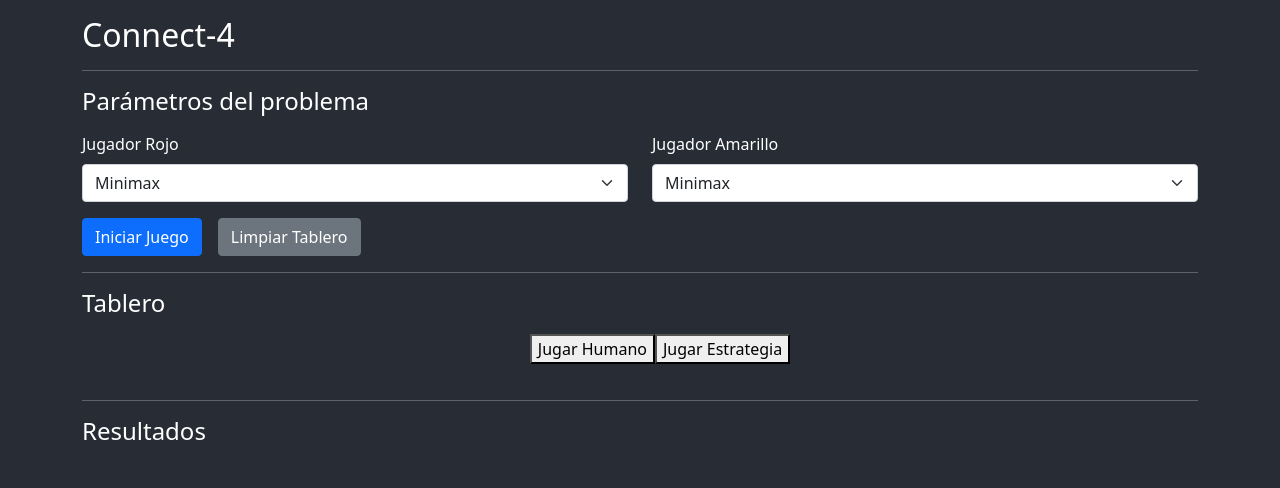
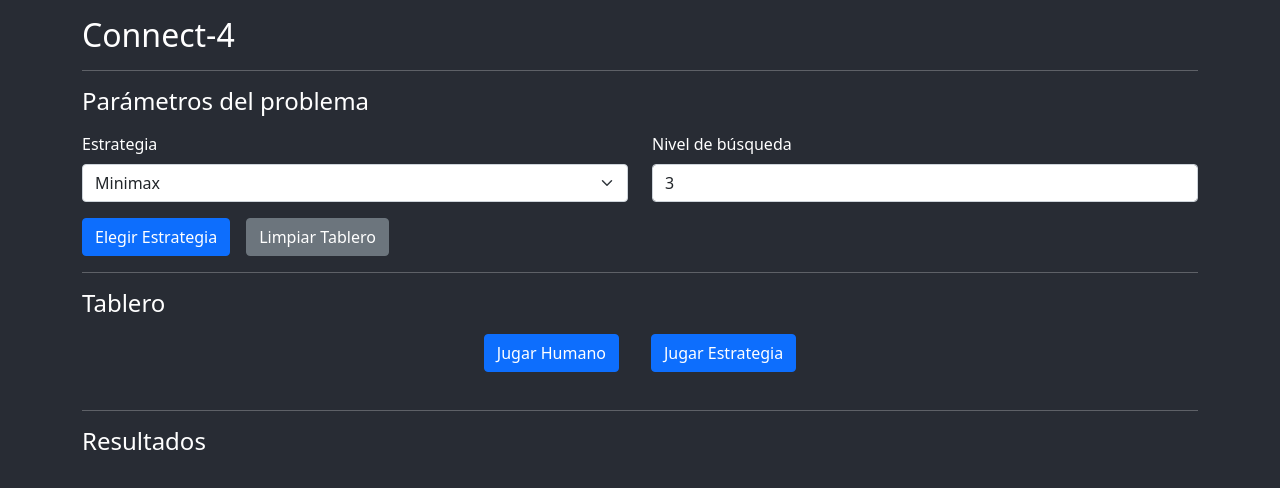
Before and after one commit to mfidabel/tp2-connect-4-IA, a React (Create React App) app: page / in a window 1280 px wide. Shown: the top 488 px of the page. Built offline with nearby package versions, Linux system fonts and the light colour scheme.

Commit message:
Se permite jugar contra el Minimax

```diff
--- a/src/App.css
+++ b/src/App.css
@@ -66,3 +66,15 @@
 .Vacio {
 
 }
+
+.mensajeGanador {
+  margin: 20px;
+  font-size: 0;
+  opacity: 0;
+  transition: all 0.5s cubic-bezier(0.18, 0.99, 0.8, 1.17);
+}
+
+.aparecer {
+  opacity: 1;
+  font-size: 20pt;
+}
--- a/src/App.js
+++ b/src/App.js
@@ -3,16 +3,20 @@ import 'bootstrap/dist/css/bootstrap.min.css';
 import {Container, Row} from "react-bootstrap";
 import {Parametros} from "./componentes/Parametros";
 import {TableroGrafico} from "./componentes/TableroGrafico";
+import {useState} from "react";
+import configuracionParametros from "./modelos/configuracionParametros";
 
 const algoritmos = ["Minimax", "RLAgent", "Banana"]
 
 function App() {
   // Variables
+  const [parametros, setParametros] = useState(new configuracionParametros());
 
 
   // Handlers
-  const iniciarJuego = (parametros) => {
+  const cambiarParametros = parametros => {
     // Do something
+    setParametros(parametros);
   }
 
   const limpiarTablero = () => {
@@ -30,7 +34,7 @@ function App() {
         <h4>Parámetros del problema</h4>
         <Row className="mt-3">
           <Parametros
-              onIniciarJuego={iniciarJuego}
+              onElegirEstrategia={cambiarParametros}
               onLimpiarTablero={limpiarTablero}
               algoritmos={algoritmos}/>
         </Row>
@@ -38,7 +42,7 @@ function App() {
         <hr/>
         <h4>Tablero</h4>
         <Row className="mt-3">
-          <TableroGrafico/>
+          <TableroGrafico parametros={parametros}/>
         </Row>
         {/* Resultados */}
         <hr/>
--- /dev/null
+++ b/src/algoritmos/jugadorEstrategia.ts
@@ -0,0 +1,38 @@
+import Tablero from "../modelos/tablero";
+import {Estrategia} from "../modelos/estrategia";
+import {Ficha} from "../modelos/ficha";
+import configuracionParametros from "../modelos/configuracionParametros";
+import MinMax from "./MinMax";
+
+export const jugarEstrategia = (tablero: Tablero, parametros: configuracionParametros, jugador: Ficha): Tablero => {
+    const nuevoTablero = new Tablero();
+    nuevoTablero.posiciones = JSON.parse(JSON.stringify(tablero.posiciones)); // Copiar posiciones
+
+    // Seleccionar estrategia
+    let agente: MinMax;
+
+    switch (parametros.estrategia) {
+        case Estrategia.Minimax:
+            agente = new MinMax(parametros.nivel);
+            break
+        case Estrategia.Alfabeta:
+            // TODO: Alfabeta
+            agente = new MinMax(parametros.nivel);
+            break
+        case Estrategia.RLAgent:
+            // TODO: RL Agent
+            agente = new MinMax(parametros.nivel);
+            break
+        default:
+            agente = new MinMax(parametros.nivel);
+            break
+    }
+
+    // Configurar agente
+    agente.tablero = nuevoTablero;
+
+    // Realizar jugada elitista / validación
+    agente.jugarElitista(jugador);
+
+    return agente.tablero;
+}
--- a/src/componentes/Parametros.tsx
+++ b/src/componentes/Parametros.tsx
@@ -1,24 +1,24 @@
 import React, {useState} from "react";
 import configuracionParametros from "../modelos/configuracionParametros";
 import {Button, Col, Form, Row} from "react-bootstrap";
+import {Estrategia} from "../modelos/estrategia";
 
 type ParametrosProps = {
-    algoritmos: string[],
-    onIniciarJuego: (parametros: configuracionParametros) => void,
+    onElegirEstrategia: (parametros: configuracionParametros) => void,
     onLimpiarTablero: () => void
 }
 
-export const Parametros = ({algoritmos, onIniciarJuego, onLimpiarTablero}: ParametrosProps) => {
+export const Parametros = ({onElegirEstrategia, onLimpiarTablero}: ParametrosProps) => {
     // Variables
-    const [rojo, setRojo] = useState('');
-    const [amarillo, setAmarillo] = useState('');
+    const [estrategia, setEstrategia] = useState(Estrategia.Minimax);
+    const [nivel, setNivel] = useState(3);
 
     // Handlers
-    const clickIniciarJuego = () => {
+    const elegirEstrategia = () => {
         // Iniciar el juego
-        onIniciarJuego({
-            jugadorAmarillo: amarillo,
-            jugadorRojo: rojo
+        onElegirEstrategia({
+            estrategia: estrategia,
+            nivel: nivel,
         });
     }
 
@@ -33,31 +33,29 @@ export const Parametros = ({algoritmos, onIniciarJuego, onLimpiarTablero}: Param
             <Row>
                 <Col>
                     <Form.Group className="mb-3">
-                        <Form.Label>Jugador Rojo</Form.Label>
+                        <Form.Label>Estrategia</Form.Label>
                         <Form.Select
-                            value={rojo}
-                            onChange={ (event) => setRojo(event.currentTarget.value) }>
-                            {
-                                algoritmos.map(value => <option key={value}>{value}</option>)
-                            }
+                            value={estrategia}
+                            onChange={ (event) => setEstrategia(parseInt(event.currentTarget.value)) }>
+                            <option value={Estrategia.Minimax}>Minimax</option>
+                            <option value={Estrategia.Alfabeta}>Poda Alfa-beta</option>
+                            <option value={Estrategia.RLAgent}>Agente RL</option>
                         </Form.Select>
                     </Form.Group>
                 </Col>
                 <Col>
                     <Form.Group className="mb-3">
-                        <Form.Label>Jugador Amarillo</Form.Label>
-                        <Form.Select value={amarillo} onChange={ event => setAmarillo(event.currentTarget.value) }>
-                            {
-                                algoritmos.map(value => <option key={value}>{value}</option>)
-                            }
-                        </Form.Select>
+                        <Form.Label>Nivel de búsqueda</Form.Label>
+                        <Form.Control value={nivel}
+                                      type="number"
+                                      onChange={ event => setNivel(parseInt(event.currentTarget.value))}/>
                     </Form.Group>
                 </Col>
             </Row>
             <Row>
                 <Col>
                     <Button variant="primary"
-                            onClick={clickIniciarJuego}>Iniciar Juego</Button>
+                            onClick={elegirEstrategia}>Elegir Estrategia</Button>
                     <Button variant="secondary"
                             onClick={clickLimpiarTablero}
                             className="ms-3">Limpiar Tablero</Button>
--- a/src/componentes/TableroGrafico.tsx
+++ b/src/componentes/TableroGrafico.tsx
@@ -1,9 +1,11 @@
 // Basado en https://github.com/Cono52/connect-four-react
-import React, {useState} from "react";
+import React, {useEffect, useState} from "react";
 import {Ficha} from "../modelos/ficha";
 import Tablero from "../modelos/tablero";
 import {Modo} from "../modelos/modo";
 import {Resultado} from "../modelos/resultado";
+import configuracionParametros from "../modelos/configuracionParametros";
+import {jugarEstrategia} from "../algoritmos/jugadorEstrategia";
 
 type AgujeroProps = {
     fichaValor: Ficha
@@ -13,6 +15,10 @@ type ColumnaProps = {
     handleClick: () => void,
     agujeros: Ficha[]
 };
+
+type TableroProps = {
+    parametros: configuracionParametros,
+}
 
 const Agujero = ({fichaValor}: AgujeroProps) => {
     return (
@@ -37,15 +43,22 @@ const Columna = ({handleClick, agujeros}: ColumnaProps) => {
 };
 
 
-export const TableroGrafico = () => {
+export const TableroGrafico = ({parametros}: TableroProps) => {
+    // Constantes
+    const FICHA_ESTRATEGIA = Ficha.Amarillo;
+    const FICHA_HUMANO = Ficha.Rojo;
+
+    // Estados
     const [tablero, setTablero] = useState(new Tablero());
     const [turno, setTurno] = useState(Ficha.Rojo);
     const [modo, setModo] = useState(Modo.SinSeleccionar);
+    const [ganador, setGanador] = useState('');
 
     // Función para seleccionar modo
     const seleccionarModo = (modo: Modo) => {
+        setModo(modo);
         setTablero(new Tablero());
-        setModo(modo);
+        setTurno(Ficha.Rojo);
     }
 
     // Función para hacer un movimiento
@@ -68,6 +81,36 @@ export const TableroGrafico = () => {
                  key={i}/>
     ));
 
+    // Crear estilo del ganador
+    let estiloGanador = ganador !== '' ? "mensajeGanador aparecer" : "mensajeGanador";
+
+    // Ejecutar cuando se cambia de turno
+    useEffect(() => {
+        let ganadorTentador = tablero.calcularResultado();
+        switch (ganadorTentador) {
+            case Resultado.Empate:
+                setGanador("ninguno");
+                break;
+            case Resultado.GanadorRojo:
+                setGanador("Rojo");
+                break;
+            case Resultado.GanadorAmarillo:
+                setGanador("Amarillo");
+                break;
+            case Resultado.SinGanador:
+            // El juego continua, el siguiente jugador hace su movimiento si es una estrategia
+            // TODO: Jugar estrategia
+                if (modo === Modo.Estrategia && turno === FICHA_ESTRATEGIA) {
+                    // Jugar estrategia
+                    const nuevoTablero = jugarEstrategia(tablero, parametros, turno);
+                    setTablero(nuevoTablero);
+                    setTurno(FICHA_HUMANO);
+                }
+
+        }
+        // eslint-disable-next-line
+    }, [turno, tablero]);
+
     return (
         <div className="TableroGrafico">
             {modo !== Modo.SinSeleccionar &&
@@ -77,13 +120,11 @@ export const TableroGrafico = () => {
             }
             {(modo === Modo.SinSeleccionar) &&
             <div>
-                <button onClick={() => seleccionarModo(Modo.Humano)}>Jugar Humano</button>
-                <button>Jugar Estrategia</button>
+                <button className="btn btn-primary mx-3" onClick={() => seleccionarModo(Modo.Humano)}>Jugar Humano</button>
+                <button className="btn btn-primary mx-3" onClick={() => seleccionarModo(Modo.Estrategia)}>Jugar Estrategia</button>
             </div>
             }
-            {
-                // TODO: Poner algo para cuando termine el juego
-            }
+            <div className={estiloGanador}>Gana {ganador}!</div>
         </div>
     );
 };
--- a/src/modelos/configuracionParametros.ts
+++ b/src/modelos/configuracionParametros.ts
@@ -1,4 +1,6 @@
+import {Estrategia} from "./estrategia";
+
 export default class configuracionParametros {
-    jugadorRojo: string = "";
-    jugadorAmarillo: string = "";
+    estrategia: Estrategia = Estrategia.Minimax;
+    nivel: number = 3;
 }
--- /dev/null
+++ b/src/modelos/estrategia.ts
@@ -0,0 +1,5 @@
+export enum Estrategia {
+    Minimax = 0,
+    Alfabeta,
+    RLAgent
+}
--- a/src/modelos/modo.ts
+++ b/src/modelos/modo.ts
@@ -1,7 +1,5 @@
 export enum Modo {
     SinSeleccionar,
     Humano,
-    Minimax,
-    AlfaBeta,
-    RL,
+    Estrategia
 }
```
Also changed, not shown: src/algoritmos/MinMax.ts (+4 -4 lines).
